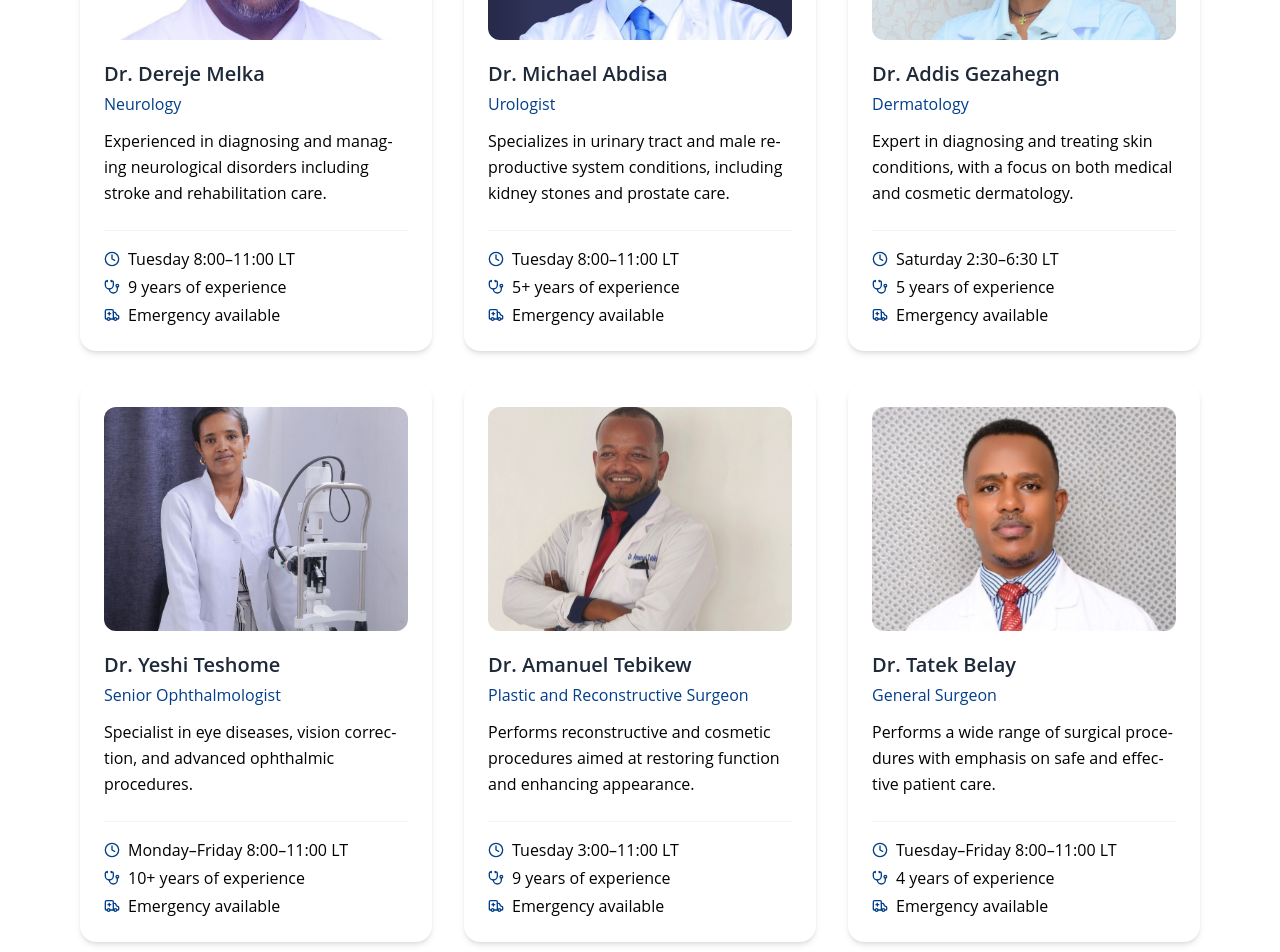
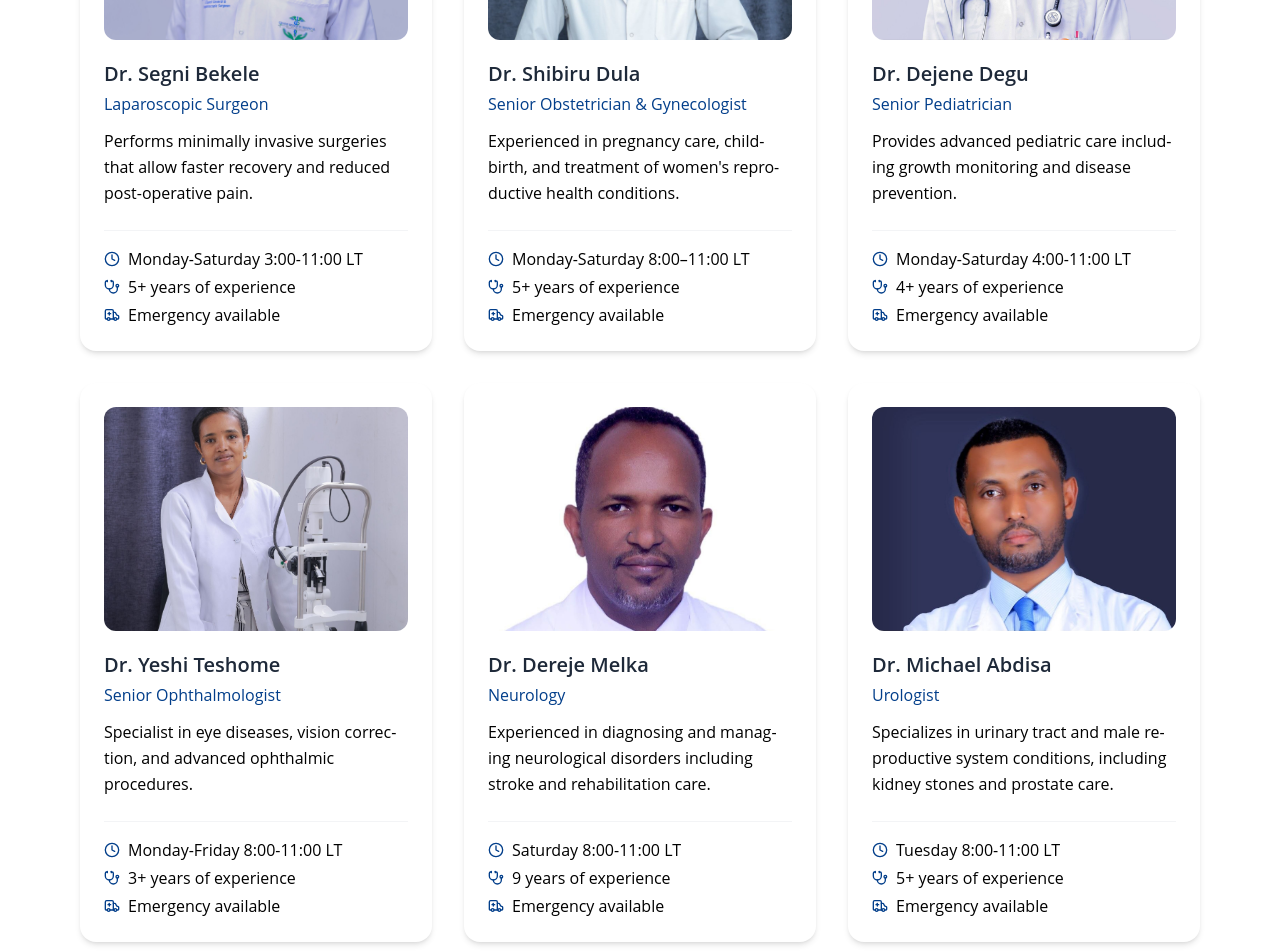
Before and after one commit to Tsedniya/Grand_Bishoftu_Hospital, a React (Vite) app in the folder myapp/: page /doctors in a window 1280 px wide. Shown: the part 520-1472 px from the top of the page. Built offline with nearby package versions, Linux system fonts and the light colour scheme.

Commit message:
frontend:hero

```diff
--- a/myapp/src/components/Departements.jsx
+++ b/myapp/src/components/Departements.jsx
@@ -173,12 +173,12 @@ const Departements = () => {
     img: photo65,
     icon:  baby,
   },
-  {
-    title: "Cardiology",
-    desc: "Advanced heart care including diagnosis, treatment, and prevention of cardiovascular diseases using modern technology.",
+    {
+    title: "Anesthesiology",
+    desc: "Specialized in providing safe anesthesia care before, during, and after surgery, ensuring patient comfort and pain management.",
     img: photo34,
     icon: pulse,
-  },
+  }
 ];
 
   const [visibleCount, setVisibleCount] = useState(6);
--- a/myapp/src/components/Docpage.jsx
+++ b/myapp/src/components/Docpage.jsx
@@ -18,7 +18,51 @@ import photo70 from "../assets/new/photo70.JPG";
 import photo72 from "../assets/new/photo72.JPG";
 
 const DocPage = () => {
-  const doctors = [
+   const doctors = [
+    {
+      id: "dr-segni",
+      img: photo70,
+      name: "Dr. Segni Bekele",
+      specialty: "Laparoscopic Surgeon",
+      description:
+        "Performs minimally invasive surgeries that allow faster recovery and reduced post-operative pain.",
+      available: "Monday-Saturday 3:00-11:00 LT",
+      experience: "5+ years",
+      emergency: "Emergency available",
+    },
+    {
+      id: "dr-shibiru",
+      img: photo40,
+      name: "Dr. Shibiru Dula",
+      specialty: "Senior Obstetrician & Gynecologist",
+      description:
+        "Experienced in pregnancy care, childbirth, and treatment of women's reproductive health conditions.",
+      available: "Monday-Saturday 8:00–11:00 LT",
+      experience: "5+ years",
+      emergency: "Emergency available",
+    },
+    {
+      id: "dr-dejene",
+      img: photo72,
+      name: "Dr. Dejene Degu",
+      specialty: "Senior Pediatrician",
+      description:
+        "Provides advanced pediatric care including growth monitoring and disease prevention.",
+      available: "Monday-Saturday 4:00-11:00 LT",
+      experience: "4+ years",
+      emergency: "Emergency available",
+    },
+    {
+      id: "dr-yeshi",
+      img: photo42,
+      name: "Dr. Yeshi Teshome",
+      specialty: "Senior Ophthalmologist",
+      description:
+        "Specialist in eye diseases, vision correction, and advanced ophthalmic procedures.",
+      available: "Monday-Friday 8:00-11:00 LT",
+      experience: "3+ years",
+      emergency: "Emergency available",
+    },
     {
       id: "dr-dereje",
       img: photo49,
@@ -26,7 +70,7 @@ const DocPage = () => {
       specialty: "Neurology",
       description:
         "Experienced in diagnosing and managing neurological disorders including stroke and rehabilitation care.",
-      available: "Tuesday 8:00–11:00 LT",
+      available: "Saturday 8:00-11:00 LT",
       experience: "9 years",
       emergency: "Emergency available",
     },
@@ -37,30 +81,8 @@ const DocPage = () => {
       specialty: "Urologist",
       description:
         "Specializes in urinary tract and male reproductive system conditions, including kidney stones and prostate care.",
-      available: "Tuesday 8:00–11:00 LT",
+      available: "Tuesday 8:00-11:00 LT",
       experience: "5+ years",
-      emergency: "Emergency available",
-    },
-    {
-      id: "dr-addis",
-      img: photo45,
-      name: "Dr. Addis Gezahegn",
-      specialty: "Dermatology",
-      description:
-        "Expert in diagnosing and treating skin conditions, with a focus on both medical and cosmetic dermatology.",
-      available: "Saturday 2:30–6:30 LT",
-      experience: "5 years",
-      emergency: "Emergency available",
-    },
-    {
-      id: "dr-yeshi",
-      img: photo42,
-      name: "Dr. Yeshi Teshome",
-      specialty: "Senior Ophthalmologist",
-      description:
-        "Specialist in eye diseases, vision correction, and advanced ophthalmic procedures.",
-      available: "Monday–Friday 8:00–11:00 LT",
-      experience: "10+ years",
       emergency: "Emergency available",
     },
     {
@@ -70,8 +92,8 @@ const DocPage = () => {
       specialty: "Plastic and Reconstructive Surgeon",
       description:
         "Performs reconstructive and cosmetic procedures aimed at restoring function and enhancing appearance.",
-      available: "Tuesday 3:00–11:00 LT",
-      experience: "9 years",
+      available: "Tuesday 3:00-11:00 LT",
+      experience: "5+ years",
       emergency: "Emergency available",
     },
     {
@@ -81,8 +103,30 @@ const DocPage = () => {
       specialty: "General Surgeon",
       description:
         "Performs a wide range of surgical procedures with emphasis on safe and effective patient care.",
-      available: "Tuesday–Friday 8:00–11:00 LT",
+      available: "Monday-Saturday 3:00-11:00 LT",
       experience: "4 years",
+      emergency: "Emergency available",
+    },
+    {
+      id: "dr-tsion",
+      img: photo71,
+      name: "Dr. Tsion Mekasha",
+      specialty: "General Practitioner",
+      description:
+        "Offers comprehensive primary care including diagnosis, treatment, and long-term health management.",
+      available: "Monday-Friday 3:00-11:00 LT",
+      experience: "4+ years",
+      emergency: "Emergency available",
+    },
+    {
+      id: "dr-habib",
+      img: photo37,
+      name: "Dr. Habib Ebrahim",
+      specialty: "Pathologist",
+      description:
+        "Specializes in diagnosing diseases through laboratory testing and tissue analysis.",
+      available: "Tuesday 8:00-11:00 LT",
+      experience: "4+ years",
       emergency: "Emergency available",
     },
     {
@@ -92,65 +136,18 @@ const DocPage = () => {
       specialty: "Pediatrics",
       description:
         "Focused on child health, development, and preventive care from infancy through adolescence.",
-      available: "Monday–Friday 9:00–11:00 LT",
-      experience: "9 years",
+      available: "Monday-Friday 9:00-11:00 LT",
+      experience: "4+ years",
       emergency: "Emergency available",
     },
     {
-      id: "dr-shibiru",
-      img: photo40,
-      name: "Dr. Shibiru Dula",
-      specialty: "Senior Obstetrician & Gynecologist",
-      description:
-        "Experienced in pregnancy care, childbirth, and treatment of women's reproductive health conditions.",
-      available: "Tuesday 8:00–11:00 LT",
-      experience: "9 years",
-      emergency: "Emergency available",
-    },
-    {
-      id: "dr-segni",
-      img: photo70,
-      name: "Dr. Segni Bekele",
-      specialty: "Laparoscopic Surgeon",
-      description:
-        "Performs minimally invasive surgeries that allow faster recovery and reduced post-operative pain.",
-      available: "Tuesday 8:00–11:00 LT",
-      experience: "9 years",
-      emergency: "Emergency available",
-    },
-    {
-      id: "dr-dejene",
-      img: photo72,
-      name: "Dr. Dejene Degu",
-      specialty: "Senior Pediatrician",
-      description:
-        "Provides advanced pediatric care including growth monitoring and disease prevention.",
-      available: "Tuesday 8:00–11:00 LT",
-      experience: "9 years",
-      emergency: "Emergency available",
-    },
-    {
-      id: "dr-tsion",
-      img: photo71,
-      name: "Dr. Tsion Mekasha",
-      specialty: "General Practitioner",
-      description:
-        "Offers comprehensive primary care including diagnosis, treatment, and long-term health management.",
-      available: "Tuesday 8:00–11:00 LT",
-      experience: "9 years",
-      emergency: "Emergency available",
-    },
-    {
-      id: "dr-habib",
-      img: photo37,
-      name: "Dr. Habib Ebrahim",
-      specialty: "Pathologist",
-      description:
-        "Specializes in diagnosing diseases through laboratory testing and tissue analysis.",
-      available: "Tuesday 8:00–11:00 LT",
-      experience: "9 years",
-      emergency: "Emergency available",
-    },
+      id: "dr-addis",
+      img: photo45, name: "Dr. Addis Gezahegn",
+      specialty: "Dermatology",
+      description: "Expert in diagnosing and treating skin conditions, with a focus on both medical and cosmetic dermatology.",
+      available: "Saturday 2:30-6:30 LT",
+      experience: "4 years",
+      emergency: "Emergency available", },
   ];
 
   // Animation variants
@@ -164,7 +161,7 @@ const DocPage = () => {
   };
 
   return (
-    <div className="min-h-screen bg-white mb-12 mt-28">
+    <div className="min-h-screen bg-white lg:mb-12 mt-28">
       {/* Hero */}
       <section className="relative bg-white py-10 px-4 text-center">
         <div className="max-w-3xl mx-auto">
--- a/myapp/src/components/Hero.jsx
+++ b/myapp/src/components/Hero.jsx
@@ -1,5 +1,6 @@
 import React from "react";
 import now from "../assets/new/now.png";
+import photo11 from "../assets/new/photo11.jpg";
 import { motion } from "framer-motion";
 import { Link } from "react-router-dom";
 
@@ -8,12 +9,18 @@ const HeroSecond = () => {
     <section className="w-full">
       <div className="relative w-full h-[115vh] overflow-hidden">
 
-        {/* Single background image */}
+        {/* Background image */}
+        <picture>
+          {/* lg and above */}
+          <source srcSet={now} media="(min-width: 1024px)" />
+
+          {/* below lg (default) */}
           <img
-          src={now}
+            src={photo11}
             alt="hero"
             className="absolute inset-0 w-full h-full object-cover"
           />
+        </picture>
 
         {/* Gradient */}
         <div
@@ -32,10 +39,9 @@ const HeroSecond = () => {
           }}
         />
 
-        {/* HERO CONTENT */}
-        <div className="absolute top-[35%] left-6 z-50 translate-x-10 max-w-xl text-white">
+        {/* HERO CONTENT - visible only on lg+ */}
+        <div className="hidden lg:block absolute top-[35%] left-6 z-50 translate-x-10 max-w-xl text-white">
 
-          {/* Title */}
           <motion.h2
             initial={{ x: 120, opacity: 0 }}
             animate={{ x: 0, opacity: 1 }}
@@ -54,7 +60,6 @@ const HeroSecond = () => {
             Hospital
           </motion.h2>
 
-          {/* Paragraph */}
           <motion.p
             initial={{ opacity: 0, y: 20 }}
             animate={{ opacity: 1, y: 0 }}
@@ -66,7 +71,6 @@ const HeroSecond = () => {
             to your well-being.
           </motion.p>
 
-          {/* Buttons */}
           <motion.div
             initial={{ opacity: 0, y: 20 }}
             animate={{ opacity: 1, y: 0 }}
--- a/myapp/src/components/Meet.jsx
+++ b/myapp/src/components/Meet.jsx
@@ -65,7 +65,7 @@ const Meet = () => {
   const movePercent = 100 / visibleCards;
 
   return (
-    <div className="bg-white py-16 sm:py-20 px-4 sm:px-[5vw] md:px-[7vw] lg:px-[9vw] sm:-mt-15 mb-3 ">
+    <div className="bg-white py-16 sm:py-20 px-4 sm:px-[5vw] md:px-[7vw] lg:px-[9vw] mb-3  ">
 
       {/* Title */}
       <div className="text-center max-w-2xl mx-auto mb-10 sm:mb-14">
--- a/myapp/src/components/Treatment.jsx
+++ b/myapp/src/components/Treatment.jsx
@@ -19,7 +19,7 @@ const Treatment = () => {
   };
 
   return (
-    <div className=" flex flex-col lg:flex-row bg-white items-center justify-between pt-10 pb-10 px-4 sm:px-[5vw] md:px-[7vw] lg:px-[9vw] gap-4 lg:gap-8">
+    <div className="flex flex-col lg:flex-row bg-white items-center justify-between pt-10 pb-10 px-4 sm:px-[5vw] md:px-[7vw] lg:px-[9vw] gap-4 lg:gap-8">
 
       {/* Image Section */}
       <motion.div
--- a/myapp/src/pages/About.jsx
+++ b/myapp/src/pages/About.jsx
@@ -13,7 +13,7 @@ const About = () => {
       <Mission/>
       <TitleAbout/>
       <Treatment/>
-       <TestimonialSlider />
+      <TestimonialSlider />
 
 
     </div>
```
Also changed, not shown: myapp/src/components/Hometwo.jsx (+18 -26 lines), myapp/src/components/TitleAbout.jsx (+24 -32 lines), myapp/src/components/mission.jsx (+21 -17 lines), myapp/src/assets/new/dd.jpg (added). Lines whose indentation alone changed are shown as unchanged.
